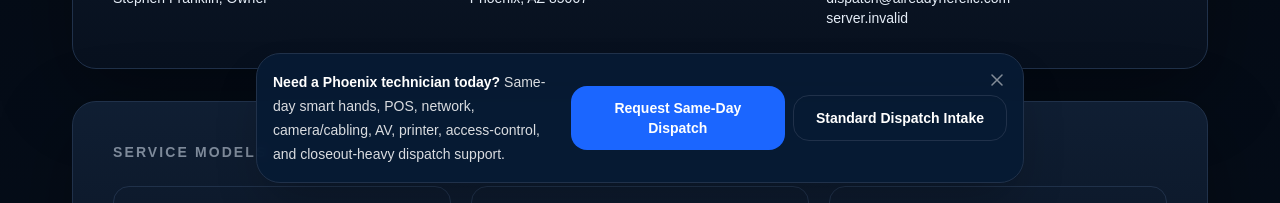
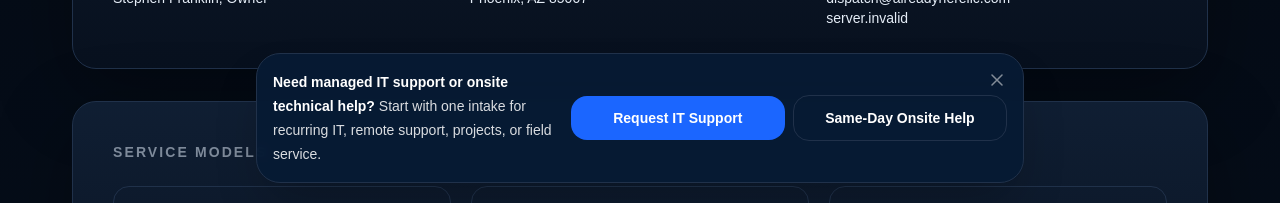
Before and after one commit to quantam101/already-here-llc, a Next.js app: page /capability-statement in a window 1280 px wide. Shown: the part 597-800 px from the top of the page. Built offline with nearby package versions, Linux system fonts and the light colour scheme; no server answers.

Commit message:
Make floating CTA MSP-first

```diff
--- a/components/FloatingRevenueCtas.tsx
+++ b/components/FloatingRevenueCtas.tsx
@@ -22,14 +22,14 @@ export function FloatingRevenueCtas() {
       </button>
       <div className="grid gap-2 md:grid-cols-[1.15fr_0.85fr_0.85fr] md:items-center">
         <div className="hidden text-sm leading-6 text-white/85 md:block">
-          <span className="font-semibold text-white">Need a Phoenix technician today?</span>{' '}
-          Same-day smart hands, POS, network, camera/cabling, AV, printer, access-control, and closeout-heavy dispatch support.
+          <span className="font-semibold text-white">Need managed IT support or onsite technical help?</span>{' '}
+          Start with one intake for recurring IT, remote support, projects, or field service.
         </div>
-        <Link href="/emergency-dispatch" className="link-ring inline-flex items-center justify-center rounded-2xl bg-[#1B66FF] px-4 py-3 text-center text-sm font-semibold text-white hover:bg-white hover:text-[#071B34]">
-          Request Same-Day Dispatch
+        <Link href="/dispatch" className="link-ring inline-flex items-center justify-center rounded-2xl bg-[#1B66FF] px-4 py-3 text-center text-sm font-semibold text-white hover:bg-white hover:text-[#071B34]">
+          Request IT Support
         </Link>
-        <Link href="/dispatch" className="link-ring inline-flex items-center justify-center rounded-2xl border border-white/35 px-4 py-3 text-center text-sm font-semibold text-white hover:bg-white/10">
-          Standard Dispatch Intake
+        <Link href="/emergency-dispatch" className="link-ring inline-flex items-center justify-center rounded-2xl border border-white/35 px-4 py-3 text-center text-sm font-semibold text-white hover:bg-white/10">
+          Same-Day Onsite Help
         </Link>
       </div>
     </div>
```
